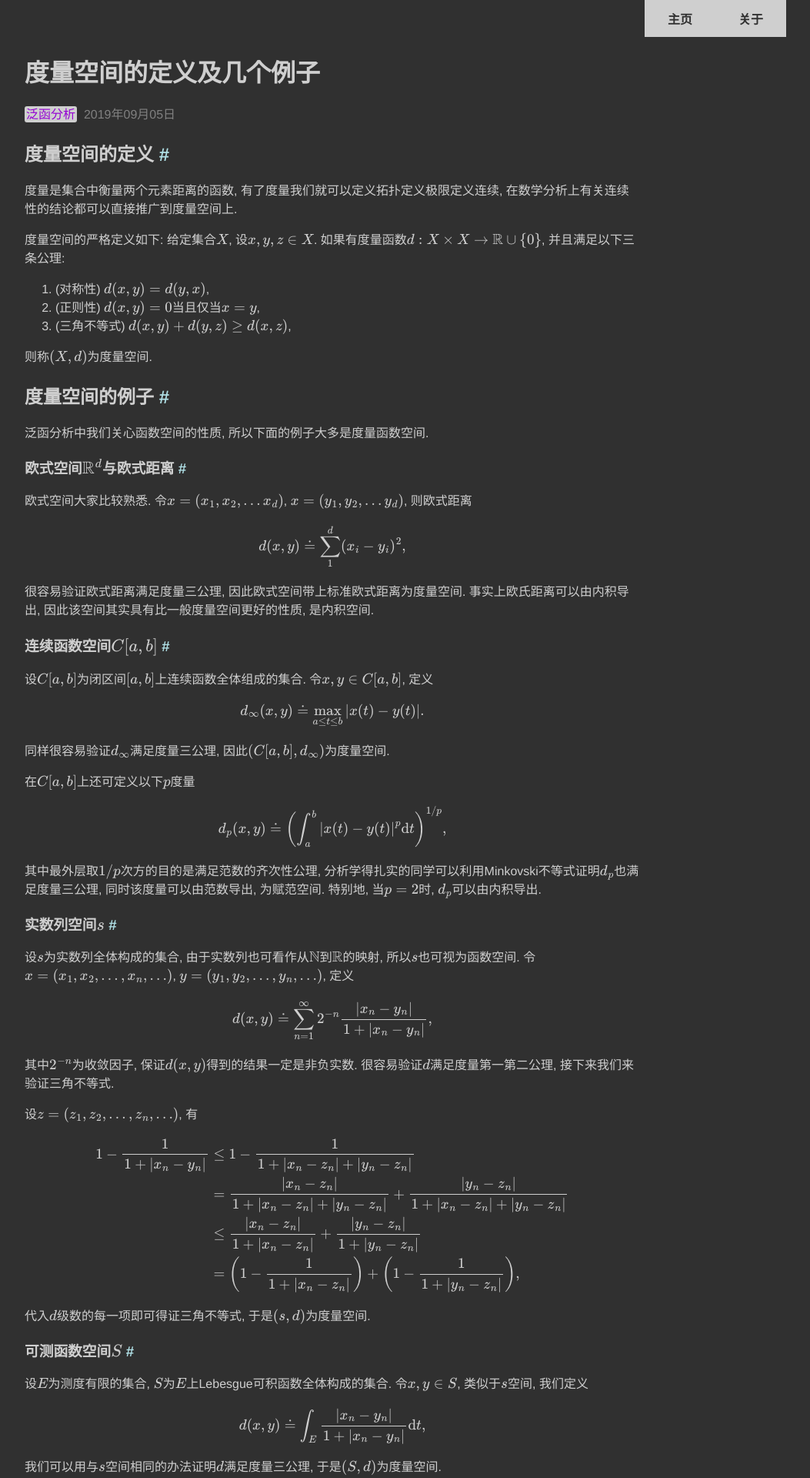
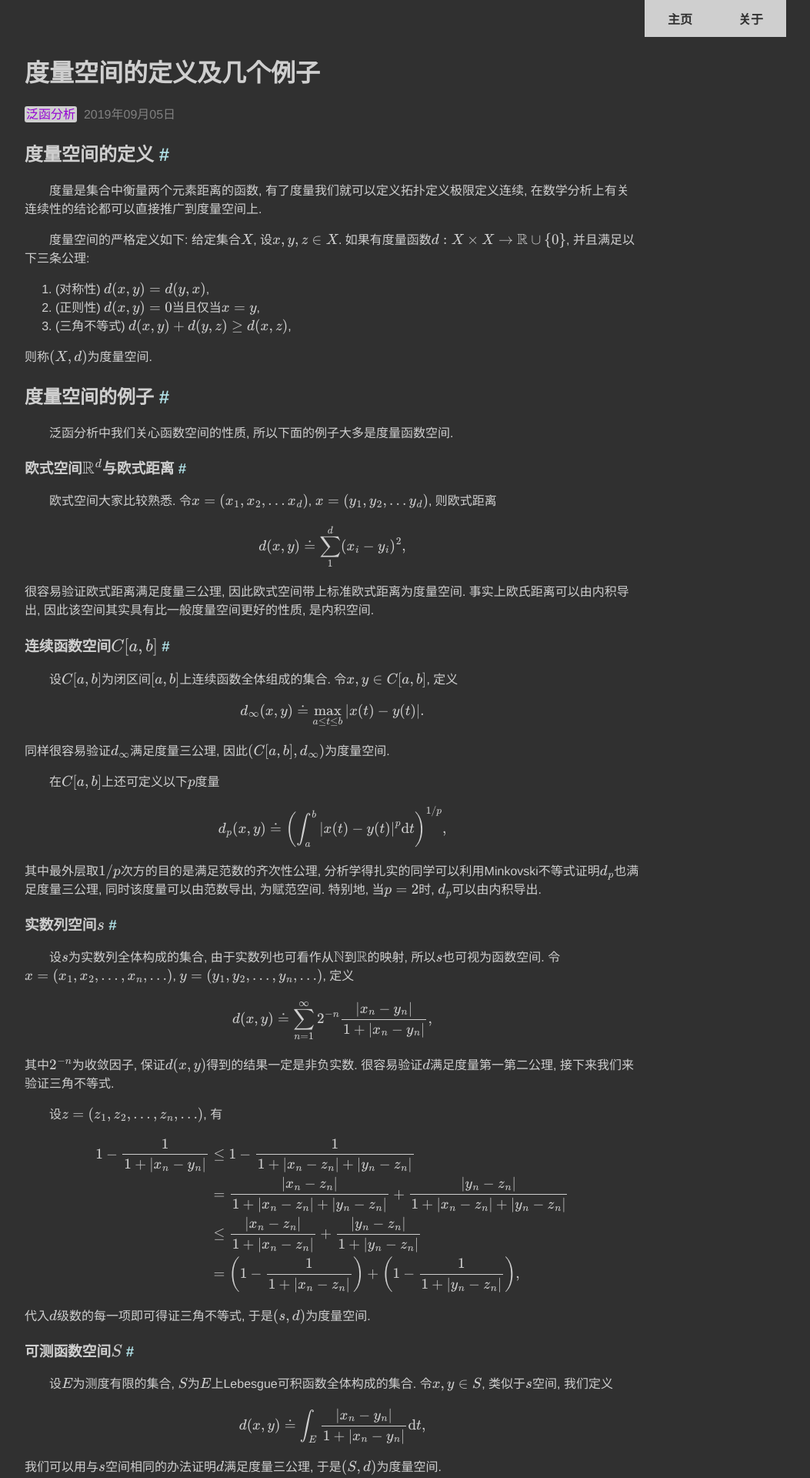
Before and after one commit to NotoOotori/notoootori.github.io, a Jekyll site: the page built from _posts/2019-09-05-度量空间的定义及几个例子.md, in a window 1280 px wide. Shown: the top 1920 px of the page at 77% size, without its empty margins (208-1261 px from the left). Built offline with Jekyll 4.4.1, drawn with Linux system fonts in a browser that asks for light colours; formulas are drawn with MathJax 3.

Commit message:
feat(post.html): Indent 2 characters.
Indent 2 charecters only for first line of each paragraph (not each <p>!).

```diff
--- a/_sass/post.scss
+++ b/_sass/post.scss
@@ -4,6 +4,10 @@
 
 .post a.anchor{
 
+}
+
+.post h1+p, h2+p, h3+p, h4+p, h5+p, h6+p, p+p{
+  text-indent: 2em;
 }
 
 ul.post-list{
```
